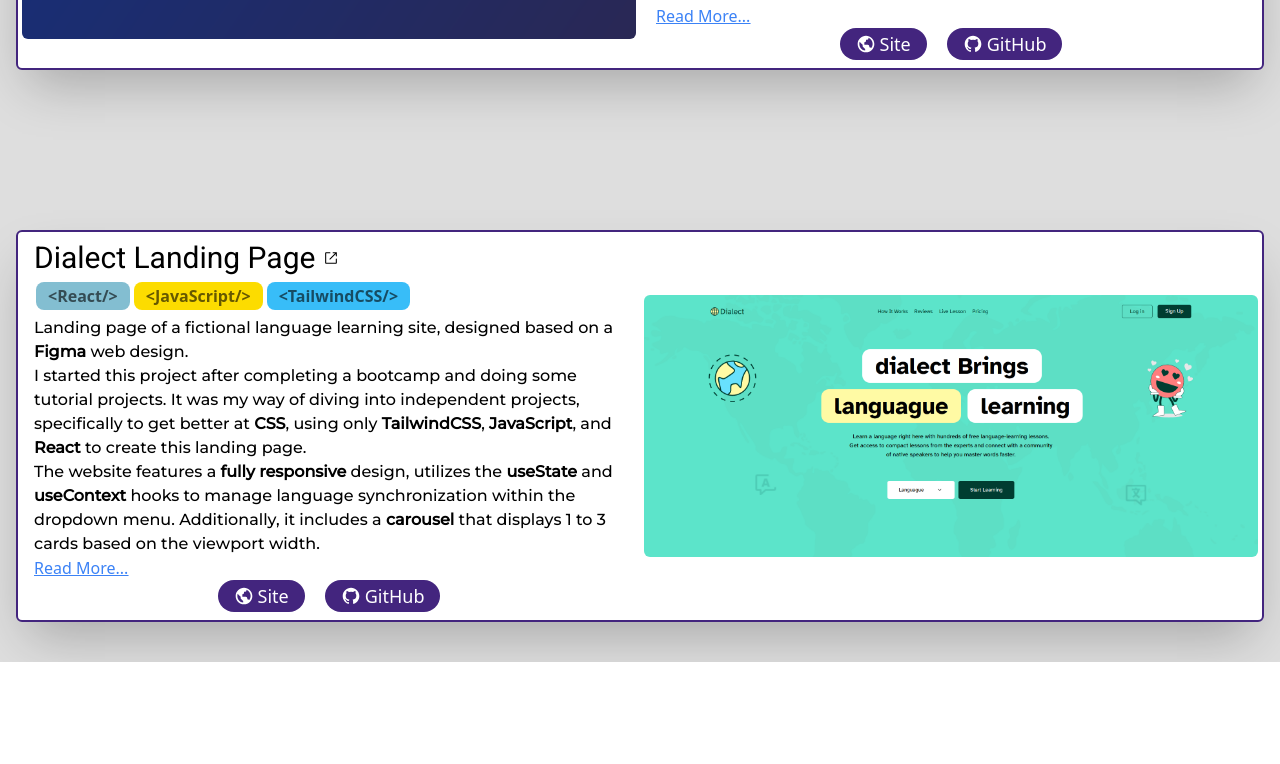
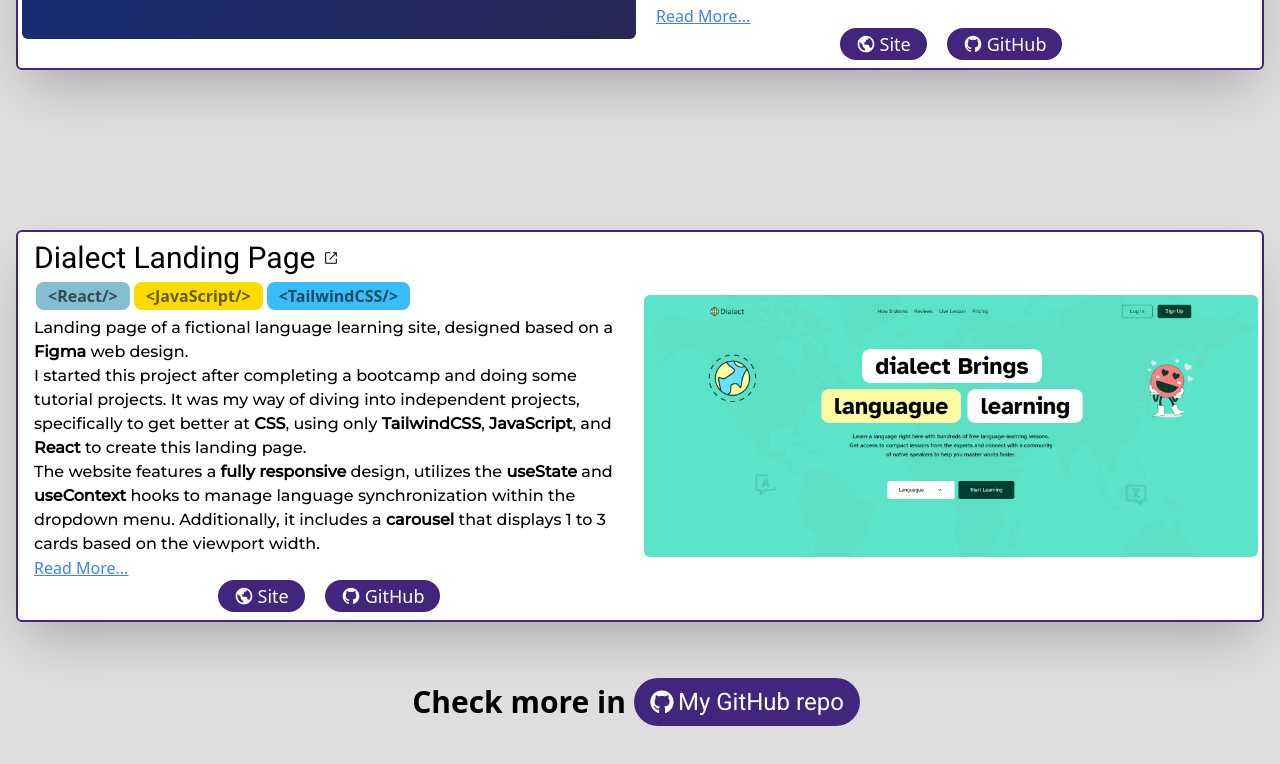
Before and after one commit to Leo-Cata/portfolio, a React (Vite) app: page /en/ in a window 1280 px wide. Shown: the part 3042-3806 px from the top of the page. Before the commit the page ends 3704 px from the top, so only its background shows below. Built offline with nearby package versions, Linux system fonts and the light colour scheme.

Commit message:
cta to check my github repos

```diff
--- /dev/null
+++ b/src/components/Divider.tsx
@@ -0,0 +1,7 @@
+const Divider = () => {
+  return (
+    <span className="mx-auto my-28 h-[1px] w-[95%] bg-black/30 dark:bg-white/30" />
+  );
+};
+
+export default Divider;
--- a/src/containers/ProjectsCardsContainer.tsx
+++ b/src/containers/ProjectsCardsContainer.tsx
@@ -2,6 +2,7 @@ import ProjectsCards from "../components/projects_cards/ProjectsCards";
 import { useParams } from "react-router-dom";
 import { useEffect, useState } from "react";
 import { ProjectsDataType } from "../types/types";
+import { FaGithub } from "react-icons/fa";
 
 const ProjectsCardsContainer = () => {
   const lang = useParams().lang;
@@ -51,6 +52,26 @@ const ProjectsCardsContainer = () => {
           </div>
         </>
       )}
+
+      <div className=" mt-12 flex flex-col items-center justify-center lg:flex-row">
+        {/* title */}
+        <h3 className="flex text-center text-xl font-semibold dark:text-white lg:text-3xl">
+          {lang === "en" ? "Check more in" : "Más proyectos en"}
+        </h3>
+
+        {/* link button */}
+        <a
+          href="https://github.com/Leo-Cata?tab=repositories"
+          target="_blank"
+          rel="noopener noreferrer"
+          className="m-2 flex items-center space-x-1 rounded-full bg-purple px-4 py-2 text-white transition-all hover:bg-purple/70 dark:bg-darkButton dark:hover:bg-darkButton/70"
+        >
+          <FaGithub size="24px" />
+          <p className=" h-fit text-center font-roboto sm:text-xl md:text-2xl ">
+            {lang === "en" ? "My GitHub repo" : "Mi repo de GitHub"}
+          </p>
+        </a>
+      </div>
     </section>
   );
 };
```
